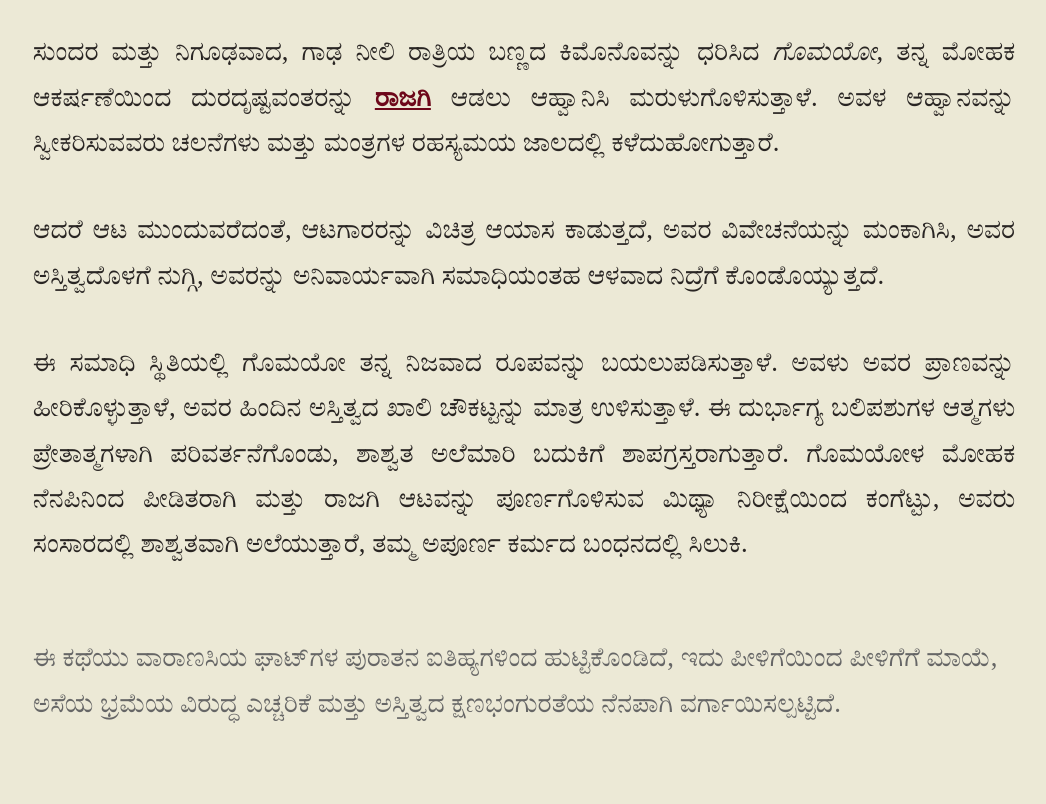
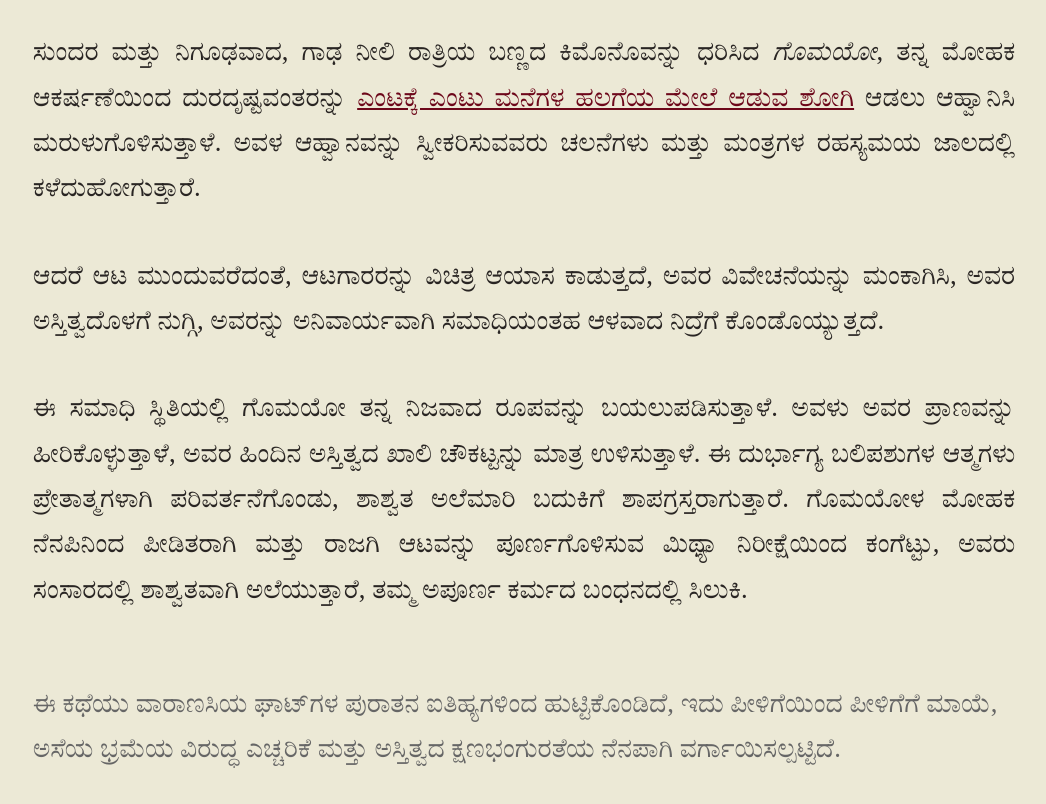
Before and after one commit to komayo-page/komayo.kn, a plain HTML site: page index.html in a window 1280 px wide. Shown: the part 1480-2284 px from the top of the page, without its empty margins (116-1162 px from the left). Drawn offline with Linux system fonts and the light colour scheme.

Commit message:
feat(kaidan): describe the game as shōgi on an 8x8 board

```diff
--- a/index.html
+++ b/index.html
@@ -223,7 +223,7 @@
         </picture>
 
         <p>
-          ಸುಂದರ ಮತ್ತು ನಿಗೂಢವಾದ, ಗಾಢ ನೀಲಿ ರಾತ್ರಿಯ ಬಣ್ಣದ ಕಿಮೊನೊವನ್ನು ಧರಿಸಿದ <cite itemprop="character">ಗೊಮಯೋ</cite>, ತನ್ನ ಮೋಹಕ ಆಕರ್ಷಣೆಯಿಂದ ದುರದೃಷ್ಟವಂತರನ್ನು <a href="https://ogi.page/" itemprop="mentions" itemscope itemtype="https://schema.org/Game" rel="external"><strong itemprop="name">ರಾಜಗಿ</strong></a> ಆಡಲು ಆಹ್ವಾನಿಸಿ ಮರುಳುಗೊಳಿಸುತ್ತಾಳೆ. ಅವಳ ಆಹ್ವಾನವನ್ನು ಸ್ವೀಕರಿಸುವವರು ಚಲನೆಗಳು ಮತ್ತು ಮಂತ್ರಗಳ ರಹಸ್ಯಮಯ ಜಾಲದಲ್ಲಿ ಕಳೆದುಹೋಗುತ್ತಾರೆ.
+          ಸುಂದರ ಮತ್ತು ನಿಗೂಢವಾದ, ಗಾಢ ನೀಲಿ ರಾತ್ರಿಯ ಬಣ್ಣದ ಕಿಮೊನೊವನ್ನು ಧರಿಸಿದ <cite itemprop="character">ಗೊಮಯೋ</cite>, ತನ್ನ ಮೋಹಕ ಆಕರ್ಷಣೆಯಿಂದ ದುರದೃಷ್ಟವಂತರನ್ನು <a href="https://ogi.page/" itemprop="mentions" itemscope itemtype="https://schema.org/Game" rel="external">ಎಂಟಕ್ಕೆ ಎಂಟು ಮನೆಗಳ ಹಲಗೆಯ ಮೇಲೆ ಆಡುವ ಶೋಗಿ<meta itemprop="name" content="ರಾಜಗಿ"></a> ಆಡಲು ಆಹ್ವಾನಿಸಿ ಮರುಳುಗೊಳಿಸುತ್ತಾಳೆ. ಅವಳ ಆಹ್ವಾನವನ್ನು ಸ್ವೀಕರಿಸುವವರು ಚಲನೆಗಳು ಮತ್ತು ಮಂತ್ರಗಳ ರಹಸ್ಯಮಯ ಜಾಲದಲ್ಲಿ ಕಳೆದುಹೋಗುತ್ತಾರೆ.
         </p>
 
         <p>
```
